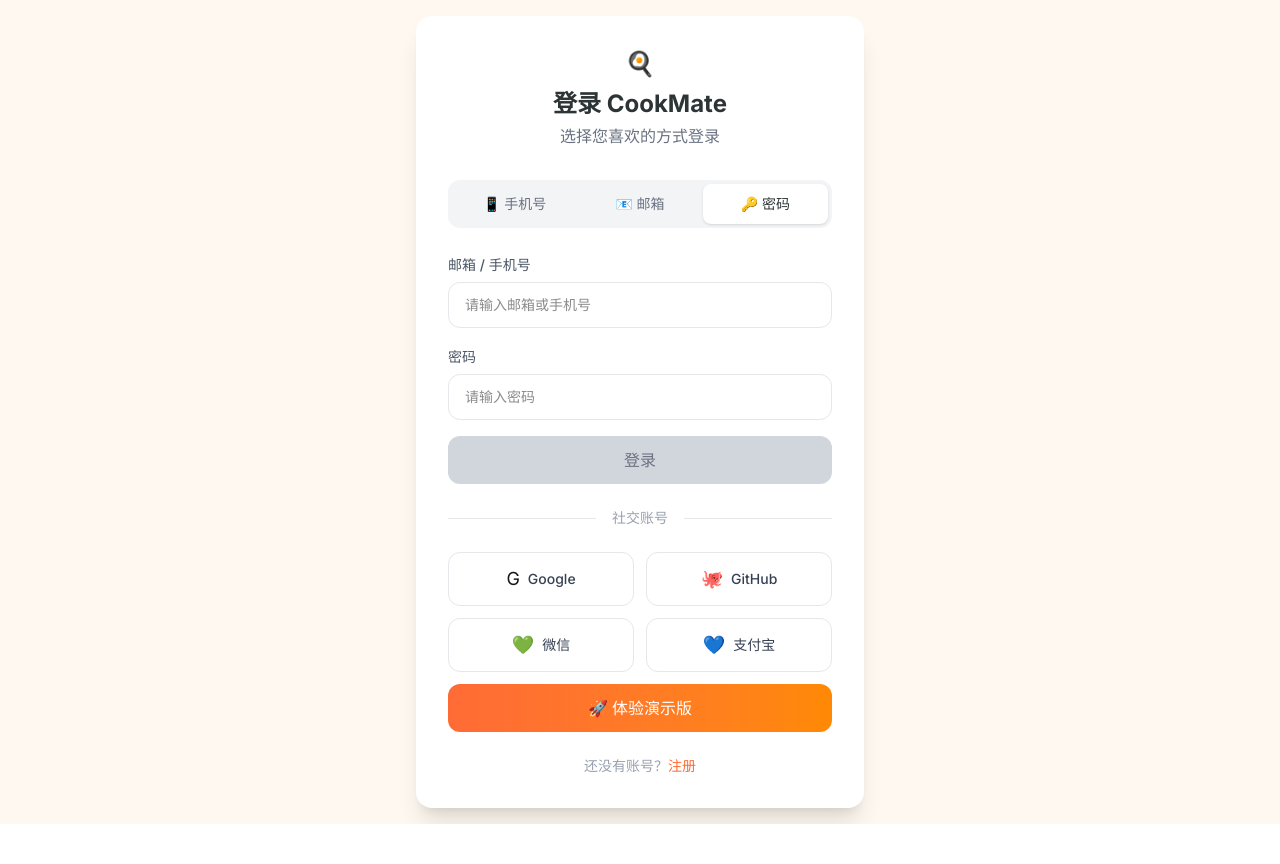
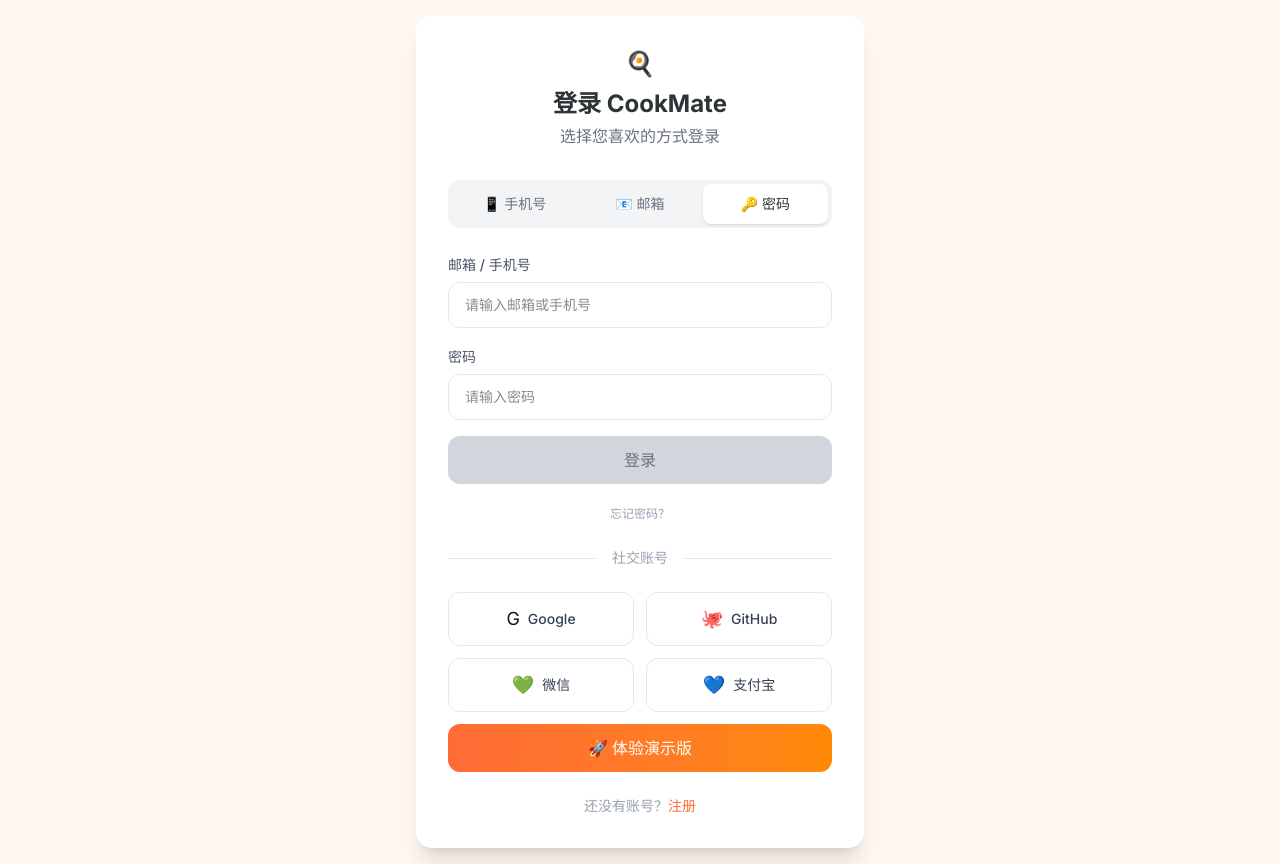
Before and after one commit to CHEN-AI-Lab/cookmate, a Next.js app in the folder apps/web/: page /login in a window 1280 px wide. Both pictures are taken after a click on the button "🔑 密码". Before the commit the page ends 824 px from the top, so only its background shows below. Built offline with nearby package versions, Linux system fonts and the light colour scheme; no server answers.

Commit message:
feat: add 'forgot password' link on login page for password reset

```diff
--- a/apps/web/src/app/(auth)/login/login-client.tsx
+++ b/apps/web/src/app/(auth)/login/login-client.tsx
@@ -484,6 +484,12 @@
               className="w-full bg-[#FF6B35] text-white rounded-xl py-3 font-medium hover:bg-orange-600 disabled:bg-gray-300 disabled:text-gray-500 transition-all"
             >
               {loading === "password" ? "登录中..." : "登录"}
+            </button>
+            <button
+              onClick={() => { setPasswordSetupMode(true); setError(""); setPassword(""); setSetupNewPassword(""); setSetupConfirmPassword(""); setSetupCode(""); setSetupCodeSent(false) }}
+              className="w-full text-xs text-gray-400 hover:text-[#FF6B35] transition-colors"
+            >
+              忘记密码？
             </button>          </div>        )}
 
         {/* 密码设置模式（没设密码时直接设） */}
```
Also changed, not shown: 1 other file (tests, documents, lock files or other folders).
